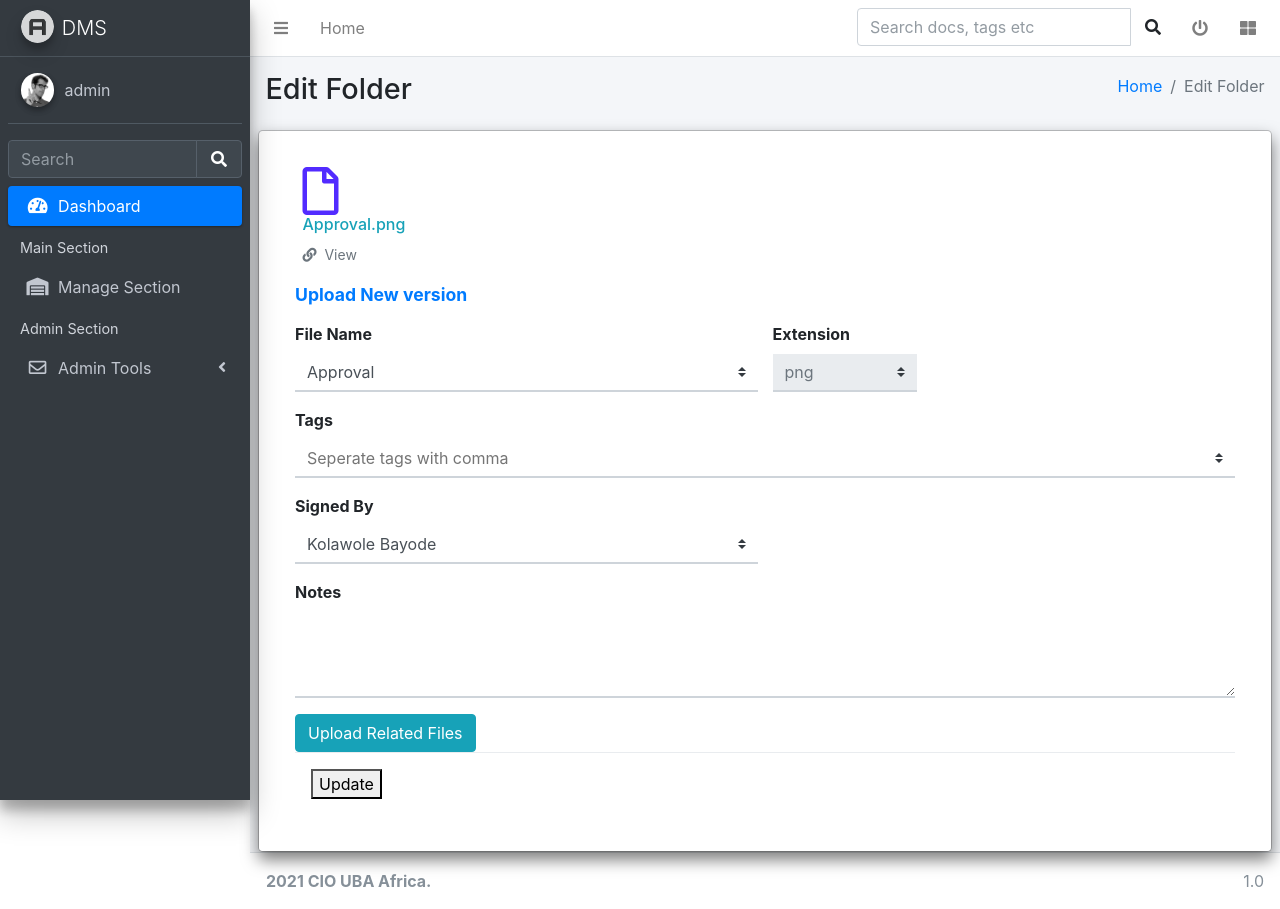
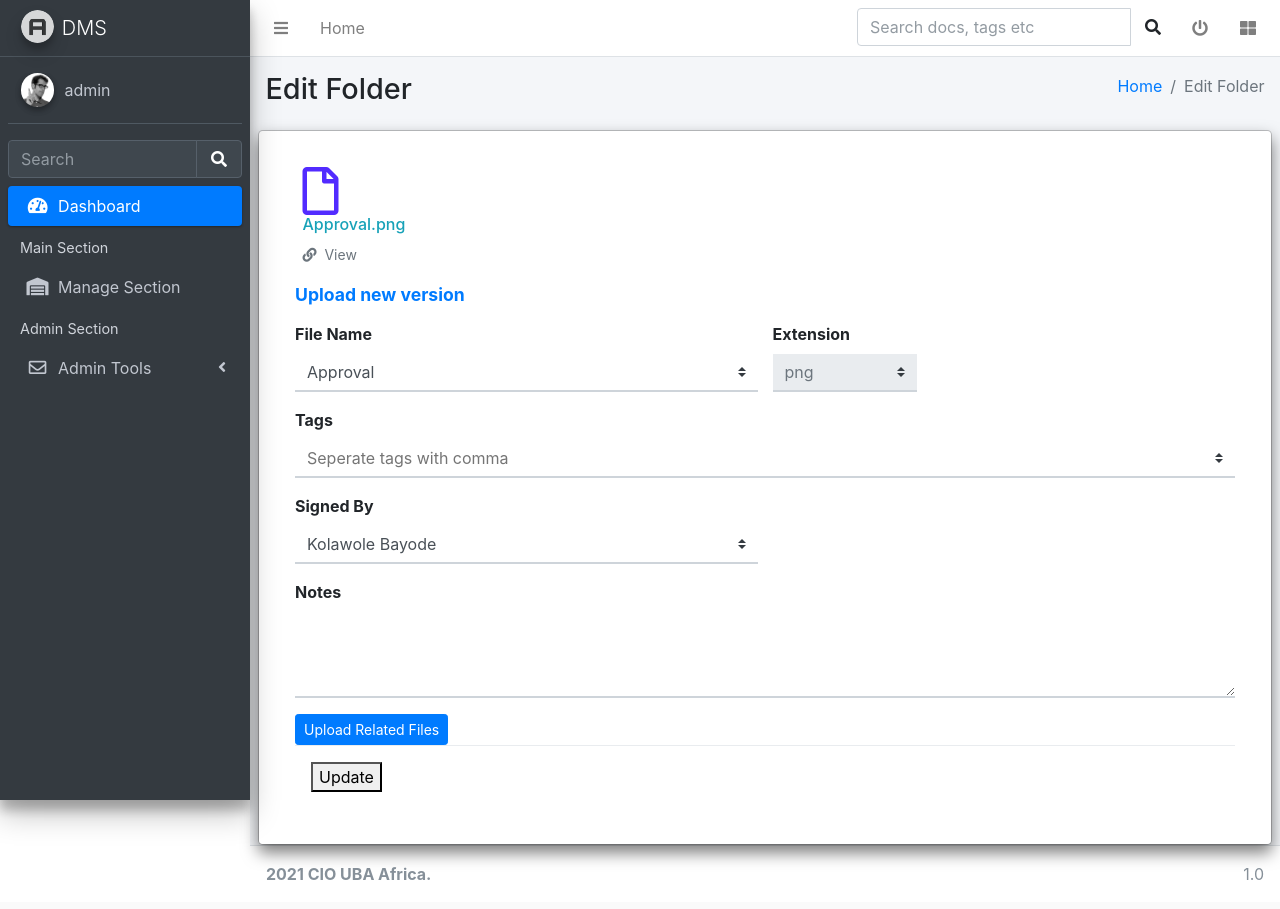
Before and after one commit to codecypha/Document-Management-Ssystem, a Django app: page /edit-file/5/ in a window 1280 px wide. After the commit the page ends 880 px from the top, so only its background shows below. Run offline with Django 3.2, Linux system fonts and the light colour scheme; a user stored in the database is signed in; data comes from the database, SQL or seed files in the repository; some libraries are stand-ins or nearby versions.

Commit message:
modifed view_file

```diff
--- a/dms/templates/app/edit-file.html
+++ b/dms/templates/app/edit-file.html
@@ -85,7 +85,7 @@
                 <div class="col-md-6">
                     <div class="form-group">
                         <div>
-                         <a class="card-title"  data-toggle="modal" data-target="#modal-lg" href="#modal-lg"></i> <b> Upload New version</b> </a>
+                         <a class="card-title"  data-toggle="modal" data-target="#modal-lg" href="#modal-lg"></i> <b> Upload new version</b> </a>
 
 
                             <!-- Modal related file -->
@@ -95,7 +95,7 @@
                               <div class="modal-dialog modal-lg">
                                 <div class="modal-content">
                                   <div class="modal-header">
-                                      <i class="fas fa-warehouse"></i> <h4 class="modal-title">Upload Related File</h4>
+                                      <i class="fas fa-warehouse"></i> <h4 class="modal-title">Upload related file</h4>
                                     <button type="button" class="close" data-dismiss="modal" aria-label="Close">
                                       <span aria-hidden="true">&times;</span>
                                     </button>
@@ -218,7 +218,7 @@
             <div class="col-md-4">
               <div class="form-group">
                   <div>
-                    <div class="card-title"><button type="button" class="btn btn-info btn-block " data-toggle="modal" data-target="#modal-lg2">Upload Related Files</button></div>
+                    <div class="card-title"><button type="button" class="btn btn-sm btn-primary " data-toggle="modal" data-target="#modal-lg2">Upload Related Files</button></div>
 
               </div>
               </div>
```
